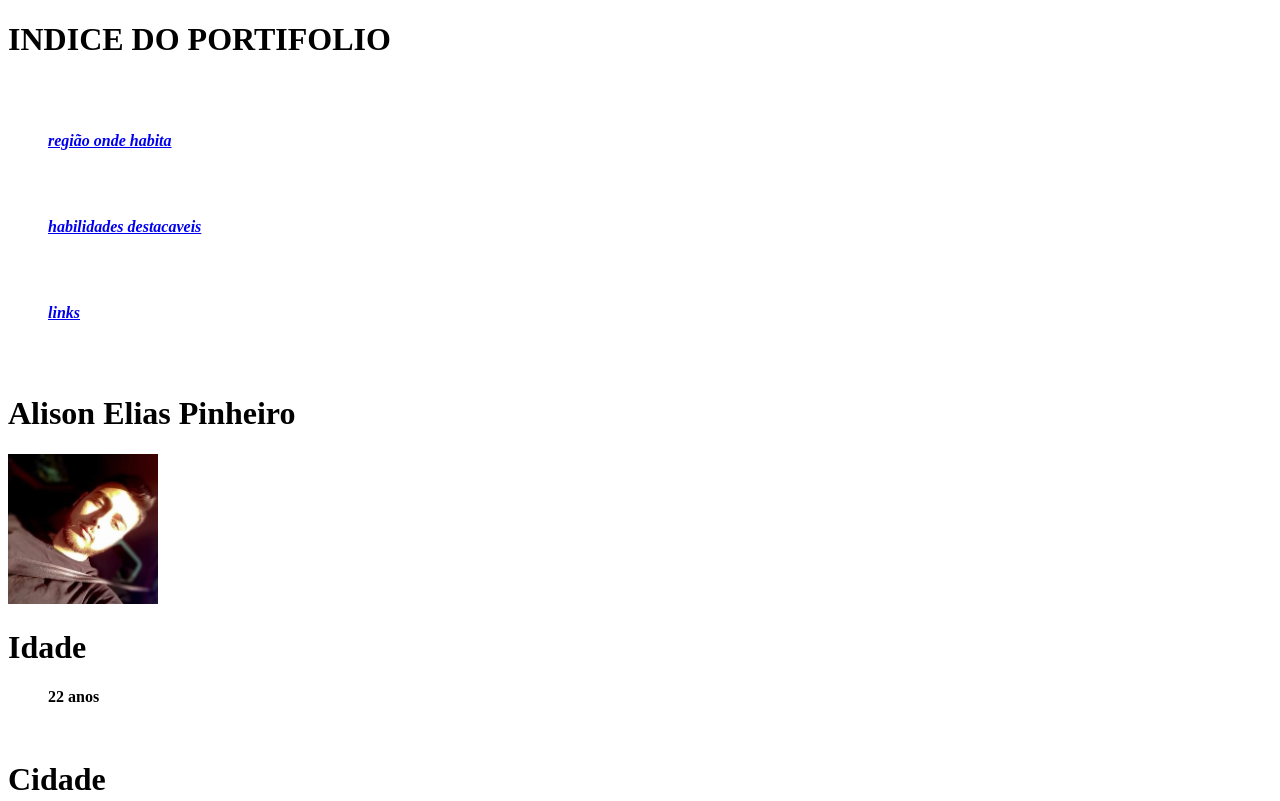
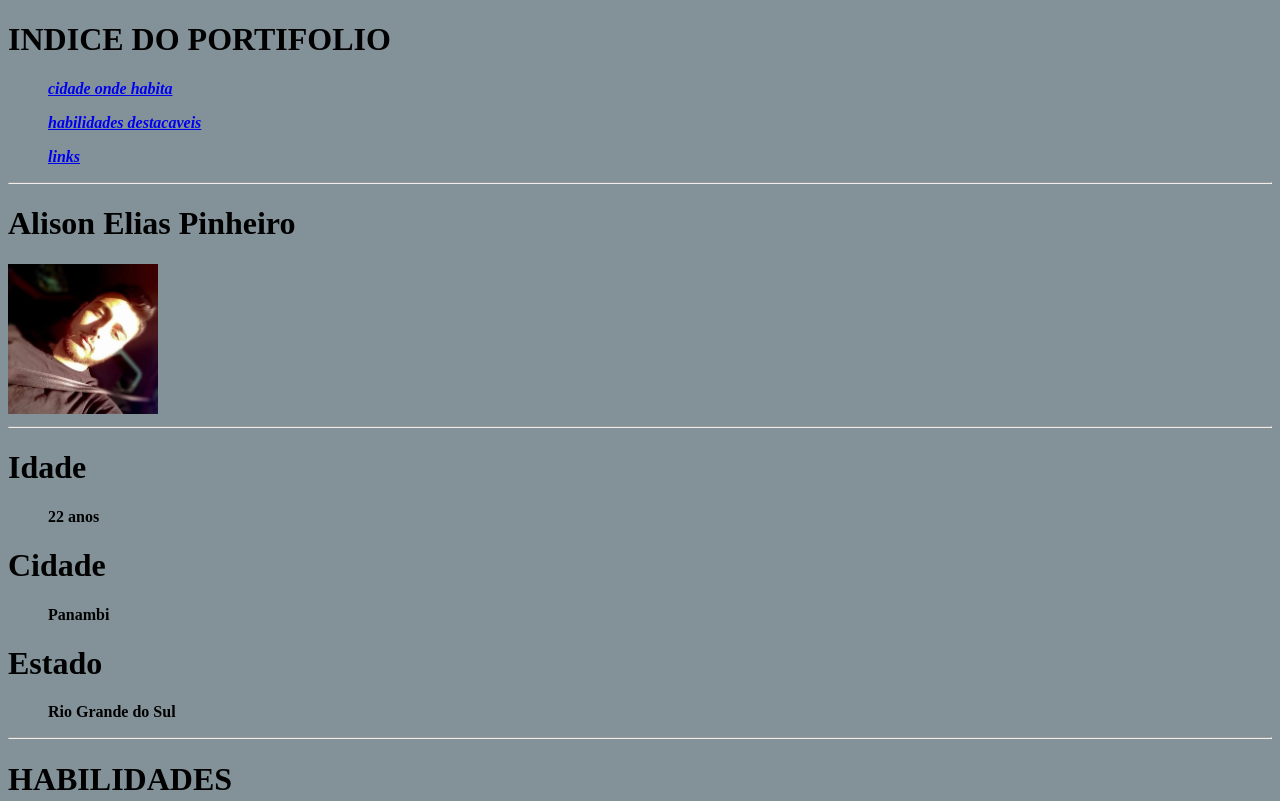
Before and after one commit to KKaiza/KKaiza.github.io, a plain HTML site: page index.html in a window 1280 px wide. Shown: the top 801 px of the page. Drawn offline with Linux system fonts and the light colour scheme.

Commit message:
atualização na estilização

```diff
--- a/index.html
+++ b/index.html
@@ -5,35 +5,42 @@
     <meta http-equiv="X-UA-Compatible" content="IE=edge">
     <meta name="viewport" content="width=device-width, initial-scale=1.0">
     <title>Alison Elias Pinheiro</title>
+
+
+   <style>
+
+      body {
+            background-color: rgb(130, 146, 152);
+        }
+
+        </style>
 </head>
+
 <body>
- <header></header>
+ <header>
+ </header>
+
     <h1>INDICE DO PORTIFOLIO</h1>
-        <br><br>
 
-    <ul><em> <strong> <a href="#cidade">região onde habita</a> </em></strong></ul>
-        <br><br>
+    <ul><a href="c" ><strong><em>cidade onde habita</em></strong></a></ul>
 
-        <ul> <strong><em> <a href="#habi"> habilidades destacaveis </a></em></strong></ul>
-        <br><br>
+    <ul> <strong><em> <a href="#habi"> habilidades destacaveis </a></em></strong></ul>
 
-        <ul> <a href="#lin"> <strong> <em> links </a></em></strong> </ul>
+    <ul> <a href="#lin"> <strong> <em> links </a></em></strong> </ul>
     </header>
-        <br>
-        <br>
+<hr>
+<H1 id="estilo_fonte">Alison Elias Pinheiro</H1>
+    <img id="quem sou eu" src="201577855_921096171831732_3053391182596195398_n.jpg" width="150px" alt="Foto Do Alison"><hr>
+<h1 id="estilo_fonte">Idade</h1>
+    <ul id="estilo_fonte"> <strong> 22 anos</ul></strong>
 
-<H1>Alison Elias Pinheiro</H1>
-    <img id="quem sou eu" src="201577855_921096171831732_3053391182596195398_n.jpg" width="150px" alt="Foto Do Alison">
-<h1>Idade</h1>
-    <ul> <strong> 22 anos</ul></strong>
-        <br>
-<h1 id="cidade"> Cidade</h1>
+<h1 id="c"> Cidade</h1>
     <ul> <strong> Panambi</ul></strong>
-        <br>
-<h1>Estado</h1>
-    <ul> <strong> Rio Grande do Sul </ul></strong>
-        <br>
-        <br>
+
+<h1 id="estilo_fonte">Estado</h1>
+    <ul id="estilo_fonte"> <strong> Rio Grande do Sul </ul></strong><hr>
+
+
 <h1 id="habi">HABILIDADES</h1>
     <ul> <strong> Comunicação Fluida</ul></strong>
     <ul> <strong> Espirito de liderança</ul></strong>
```
